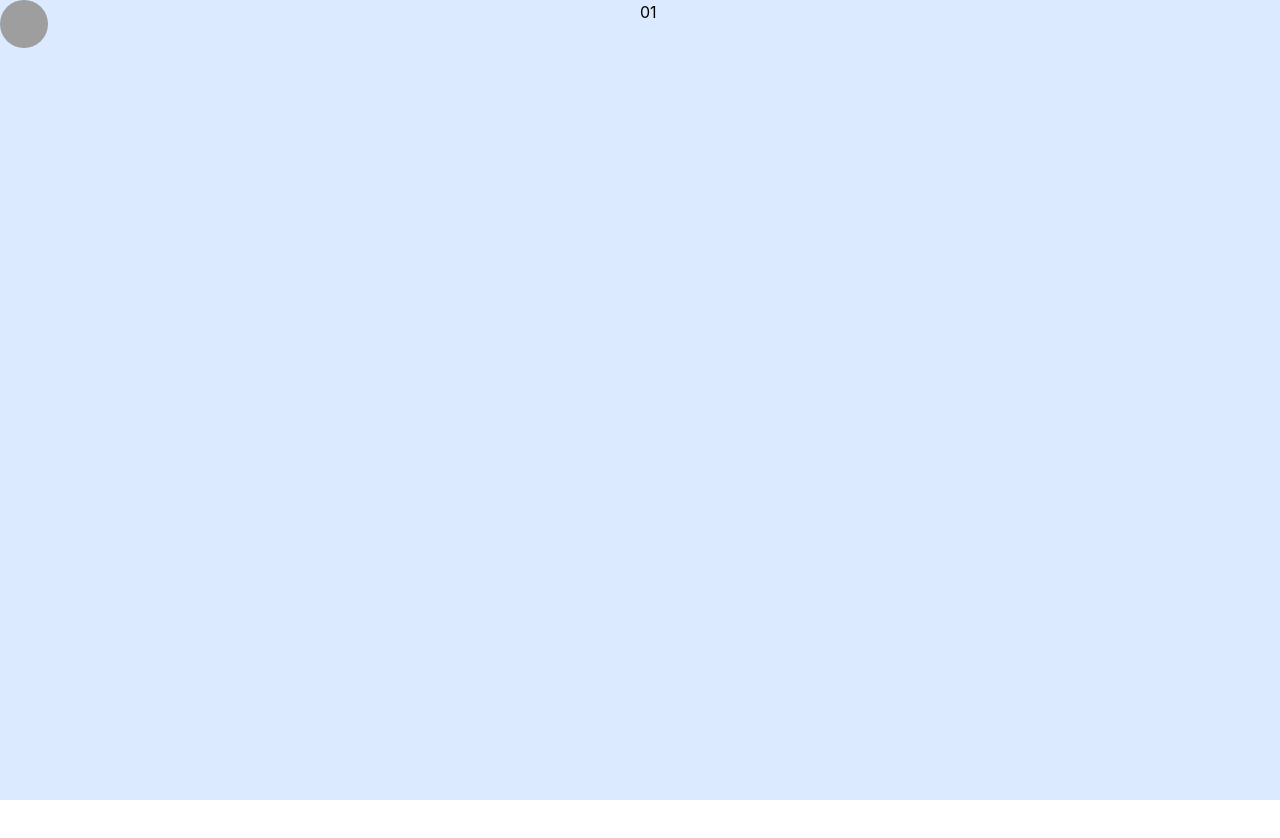
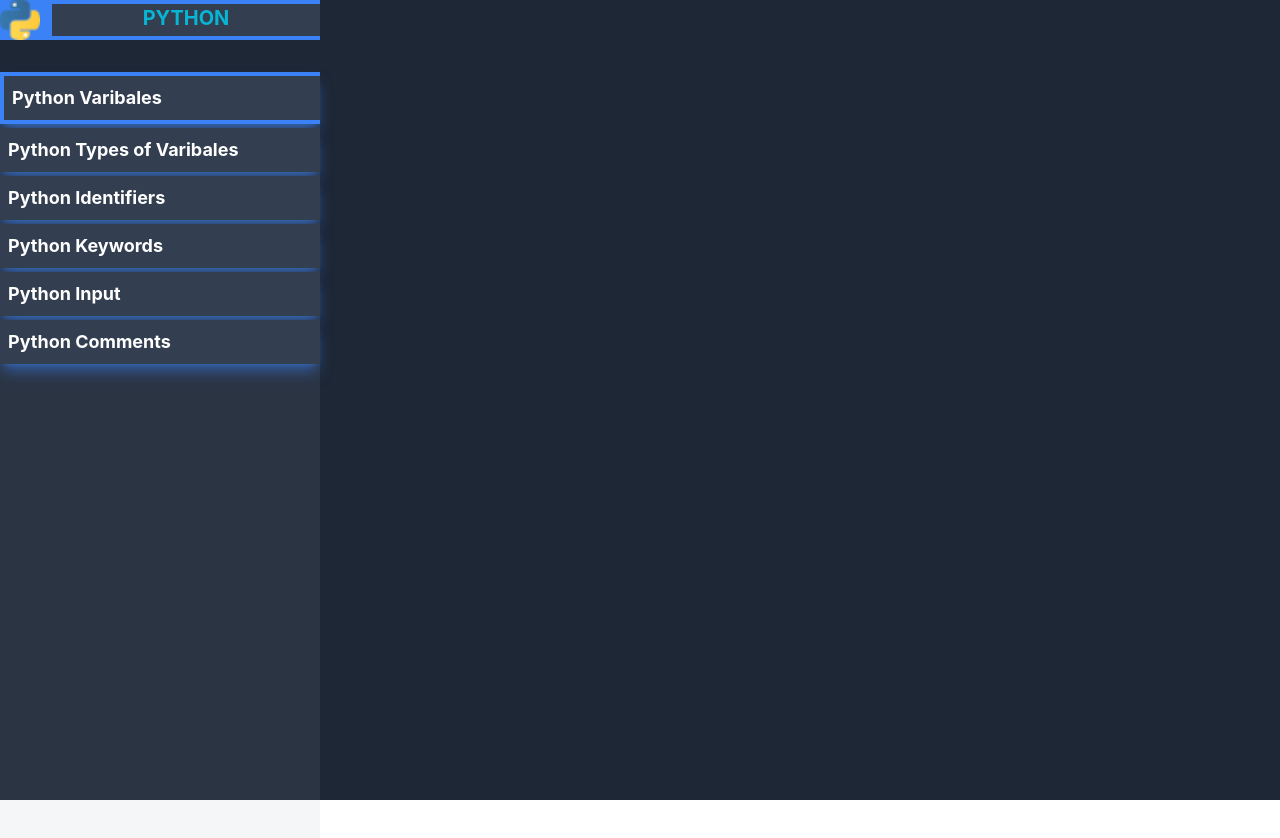
Before and after one commit to shubhanshutiwari08/Combined_Tasks, a React (Create React App) app: page / in a window 1280 px wide. Shown: the top 838 px of the page. Before the commit the page ends 800 px from the top, so only its background shows below. Built offline with nearby package versions, Linux system fonts and the light colour scheme; grey boxes are pictures that could not be loaded.

Commit message:
Side nav added in content.js

```diff
--- a/src/App.js
+++ b/src/App.js
@@ -1,5 +1,6 @@
 import './App.css';
-import Chart from './componenets/Chart';
+import Content from './componenets/Content';
+// import Chart from './componenets/Chart';
 // import Check from './componenets/Check';
 // import Quizsec from './componenets/Quizsec';
 // import Procheck from './componenets/Procheck';
@@ -33,7 +34,8 @@ function App() {
     {/* <ProfileUpdate / */}
     {/* <ProfileUpdate /> */}
     {/* <Check /> */}
-    <Chart/>
+    {/* <Chart/> */}
+    <Content />
     </>
   );
 }
--- /dev/null
+++ b/src/componenets/Content.js
@@ -0,0 +1,60 @@
+import React from 'react'
+import python from '../assets/python.png'
+
+export default function Content() {
+  return (
+    <div className='bg-[#1e2736] h-screen'>
+      <div className=" mx-auto min-h-screen text-white">
+          <div className='bg-blue-500 flex w-[20rem]   space-x-3'>
+            <img className='w-10 h-10' src={python} alt="" />
+            <div className='bg-[#333f50]  w-full mt-1 mb-1'>
+                <h1 className='text-cyan-500 text-center font-bold text-xl'>PYTHON</h1>
+            </div>
+          </div>
+          <div className='w-[20rem] bg-gray-400/10 h-screen my-8 space-y-1'>
+            <div className='bg-blue-500 flex w-full space-x-3 shadow-lg shadow-blue-500/50'>
+              {/* <img className='w-10 h-10' src={python} alt="" /> */}
+              <div className='bg-[#333f50]  w-full mt-1 mb-1 ml-1'>
+                  <h1 className='text-white font-bold p-2 text-lg'>Python Varibales</h1>
+              </div>
+            </div>
+            {/* 2nd */}
+            <div className='flex w-full space-x-3 shadow-lg shadow-blue-500/50'>
+              {/* <img className='w-10 h-10' src={python} alt="" /> */}
+              <div className='bg-[#333f50]  w-full '>
+                  <h1 className='text-white font-bold p-2 text-lg'>Python Types of Varibales</h1>
+              </div>
+            </div>
+            {/* 3rd */}
+            <div className='flex w-full space-x-3 shadow-lg shadow-blue-500/50'>
+              {/* <img className='w-10 h-10' src={python} alt="" /> */}
+              <div className='bg-[#333f50]  w-full '>
+                  <h1 className='text-white font-bold p-2 text-lg'>Python Identifiers</h1>
+              </div>
+            </div>
+            {/* 4th */}
+            <div className='flex w-full space-x-3 shadow-lg shadow-blue-500/50'>
+              {/* <img className='w-10 h-10' src={python} alt="" /> */}
+              <div className='bg-[#333f50]  w-full '>
+                  <h1 className='text-white font-bold p-2 text-lg'>Python Keywords</h1>
+              </div>
+            </div>
+            {/* 5th */}
+            <div className='flex w-full space-x-3 shadow-lg shadow-blue-500/50'>
+              {/* <img className='w-10 h-10' src={python} alt="" /> */}
+              <div className='bg-[#333f50]  w-full '>
+                  <h1 className='text-white font-bold p-2 text-lg'>Python Input</h1>
+              </div>
+            </div>
+            {/* 6th */}
+            <div className='flex w-full space-x-3 shadow-lg shadow-blue-500/50'>
+              {/* <img className='w-10 h-10' src={python} alt="" /> */}
+              <div className='bg-[#333f50]  w-full '>
+                  <h1 className='text-white font-bold p-2 text-lg'>Python Comments</h1>
+              </div>
+            </div>
+          </div>
+      </div>
+    </div>
+  )
+}
```
